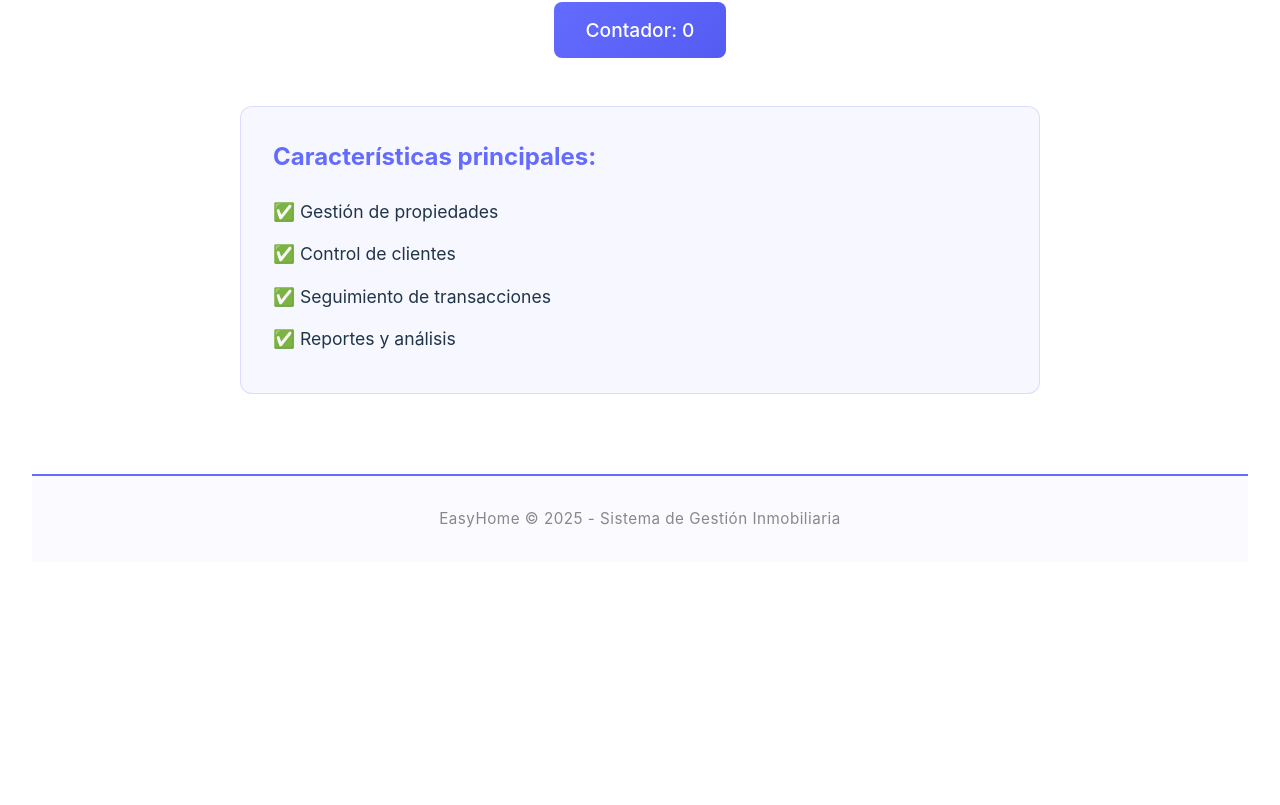
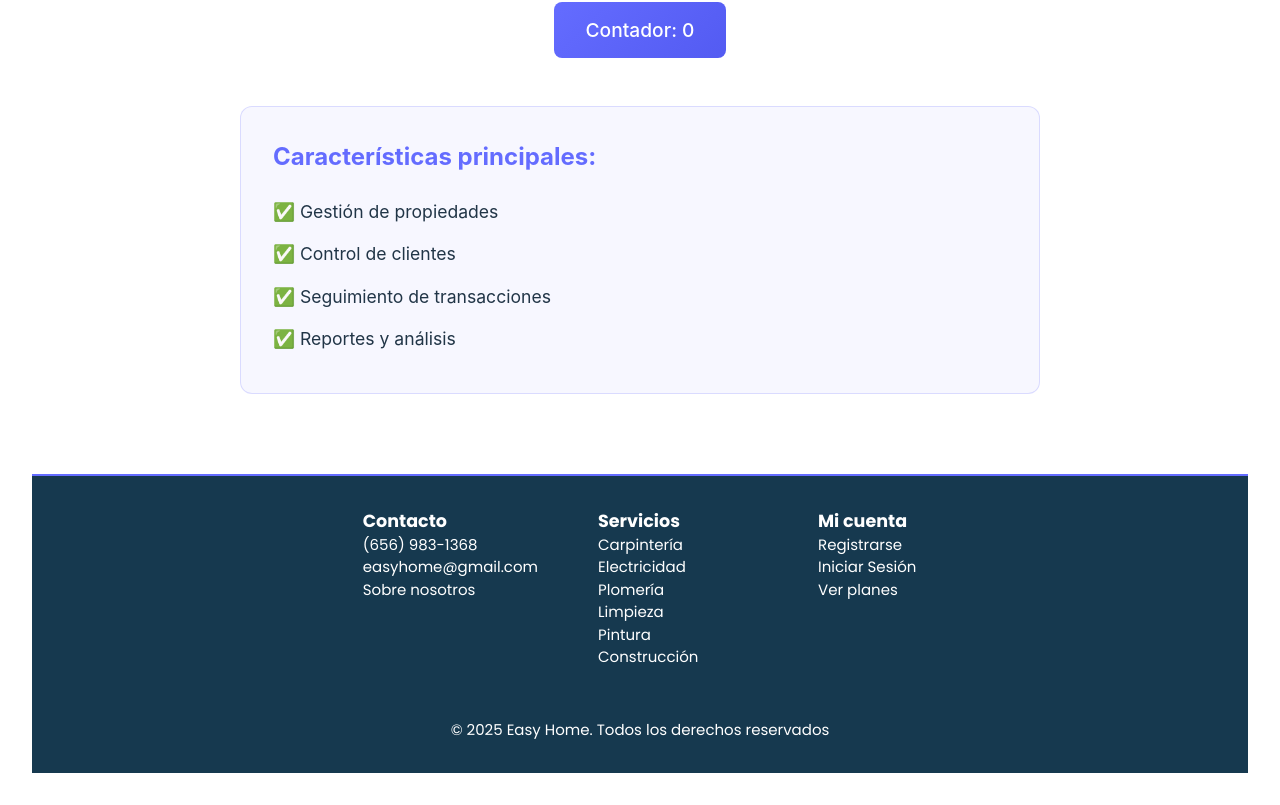
Before and after one commit to metodosformalesds/t3_mfds_2025, a React app in the folder easyhome-frontend/: page / in a window 1280 px wide. Shown: the part 372-1177 px from the top of the page. Before the commit the page ends 966 px from the top, so only its background shows below. Built offline with nearby package versions, Linux system fonts and the light colour scheme; the HTML template or start-up script is replaced by a standard one.

Commit message:
feat: restructure Footer component for improved layout and content organization

```diff
--- a/easyhome-frontend/src/assets/styles/Footer.css
+++ b/easyhome-frontend/src/assets/styles/Footer.css
@@ -1,24 +1,40 @@
+@import url('https://fonts.googleapis.com/css2?family=Poppins:wght@400;700&display=swap');
+
 .app-footer {
   margin-top: 3rem;
   padding: 2rem 0;
-  border-top: 2px solid #646cff;
-  background: rgba(100, 108, 255, 0.03);
-  color: #888;
+  background: #16394F;
+  color: #ffffff;
+  font-family: 'Poppins', sans-serif;
+  font-size: 15px;
 }
 
-.app-footer p {
-  margin: 0;
-  font-size: 0.95rem;
-  letter-spacing: 0.5px;
+.contenido-footer {
+  display: flex;
+  justify-content: center;
+  gap: 60px;
+  max-width: 1200px;
+  margin: 0 auto;
+  padding-bottom: 20px;
+  color: #ffffff;
+  padding-left: 5%;
+
+.contacto,
+.servicios,
+.mi-cuenta {
+    flex-basis: 160px;
+    margin-bottom: 30px;
+    text-align: left;
+}
 }
 
-@media (max-width: 768px) {
-  .app-footer {
-    padding: 1.5rem 0;
-    margin-top: 2rem;
-  }
+.contenido-footer ul {
+  list-style-type: none;
+  padding: 0;
+  margin: 0;
+}
 
-  .app-footer p {
-    font-size: 0.85rem;
-  }
+.copyright {
+  color: #ffffff;
+
 }
--- a/easyhome-frontend/src/components/layout/Footer.jsx
+++ b/easyhome-frontend/src/components/layout/Footer.jsx
@@ -3,7 +3,41 @@ import '../../assets/styles/Footer.css'
 function Footer() {
   return (
     <footer className="app-footer">
-      <p>EasyHome &copy; 2025 - Sistema de Gestión Inmobiliaria</p>
+      <div className="contenido-footer">
+        <div className = "contacto">
+          <h3>Contacto</h3>
+              <ul>
+                <li>(656) 983-1368</li>
+                <li>easyhome@gmail.com</li>
+                <li>Sobre nosotros</li>
+              </ul>
+        </div>
+
+        <div className = "servicios">
+          <h3>Servicios</h3>
+              <ul>
+                <li>Carpintería</li>
+                <li>Electricidad</li>
+                <li>Plomería</li>
+                <li>Limpieza</li>
+                <li>Pintura</li>
+                <li>Construcción</li>
+              </ul>
+        </div>
+
+        <div className="mi-cuenta">
+            <h3>Mi cuenta</h3>
+            <ul>
+              <li>Registrarse</li>
+              <li>Iniciar Sesión</li>
+              <li>Ver planes</li>
+            </ul>
+        </div>
+      </div>
+      <div className="copyright">
+        <p>© 2025 Easy Home. Todos los derechos reservados</p>
+      </div>
+
     </footer>
   )
 }
```
